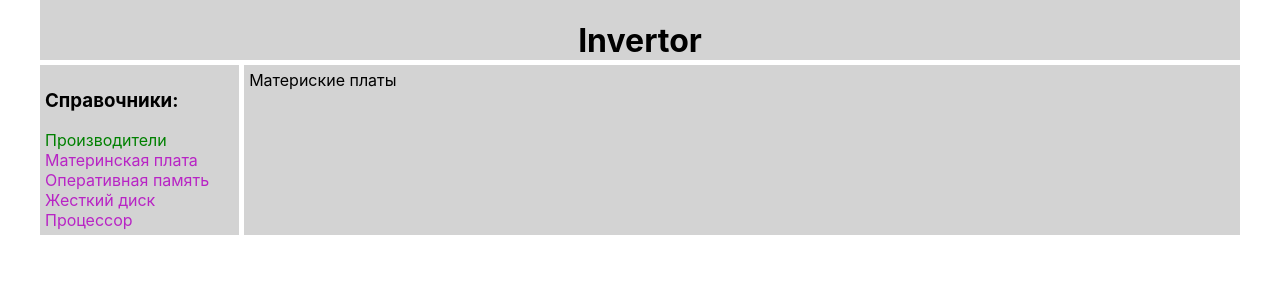
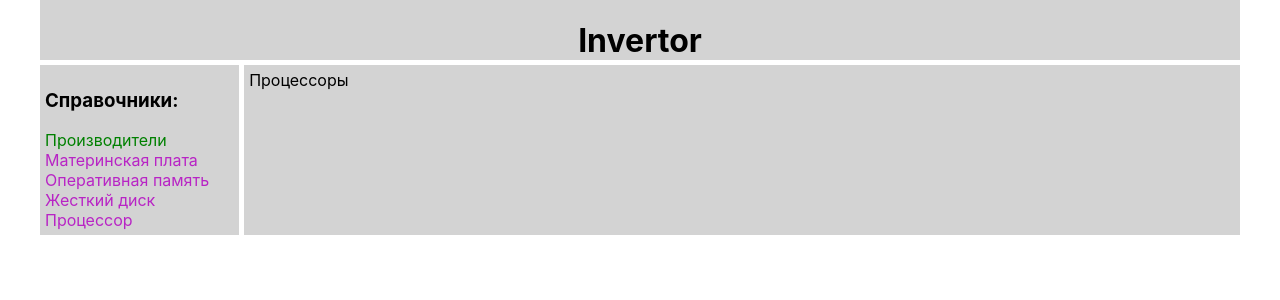
Before and after one commit to andropovdv/r_invert, a React (Create React App) app: page /cpus in a window 1280 px wide. Shown: the top 300 px of the page. Built offline with nearby package versions, Linux system fonts and the light colour scheme.

Commit message:
Добавил машрутизацию (routr, browser-route), прописал заглушки (урок 19)

```diff
--- a/package.json
+++ b/package.json
@@ -8,6 +8,7 @@
     "@testing-library/user-event": "^7.2.1",
     "react": "^16.13.1",
     "react-dom": "^16.13.1",
+    "react-router-dom": "^5.2.0",
     "react-scripts": "3.4.3"
   },
   "scripts": {
--- a/src/App.js
+++ b/src/App.js
@@ -1,20 +1,29 @@
 import React from 'react';
+import { BrowserRouter, Route } from 'react-router-dom';
 import './App.css';
 import Header from './componets/Header/Header';
-import MBoard from './componets/MBoards/MBoards';
+import MBoards from './componets/MBoards/MBoards';
 import Navbar from './componets/Navbar/Navbar';
-//import Record from './componets/Record/Record';
+import Record from './componets/Record/Record';
+import Rams from './componets/Rams/Rams';
+import Hdds from './componets/Hdds/Hdds';
+import Cpus from './componets/Cpus/Cpus';
 
 const App = () => {
   return (
-    <div className='app-wrapper'>
-      <Header />
-      <Navbar />
-      <div className='app-wrapper-content'>
-        {/* <Record /> */}
-        <MBoard />
+    <BrowserRouter>
+      <div className='app-wrapper'>
+        <Header />
+        <Navbar />
+        <div className='app-wrapper-content'>
+          <Route path='/record' component={Record} />
+          <Route path='/mboards' component={MBoards} />
+          <Route path='/rams' component={Rams} />
+          <Route path='/hdds' component={Hdds} />
+          <Route path='/cpus' component={Cpus} />
+        </div>
       </div>
-    </div>
+    </BrowserRouter>
   );
 }
 
--- /dev/null
+++ b/src/componets/Cpus/Cpus.jsx
@@ -0,0 +1,10 @@
+import React from 'react';
+//import s from './Cpus.module.css';
+
+const Cpus = (props) => {
+    return (
+        <div>Процессоры</div>
+    )
+}
+
+export default Cpus;
--- /dev/null
+++ b/src/componets/Hdds/Hdds.jsx
@@ -0,0 +1,10 @@
+import React from 'react';
+//import s from './Hdds.module.css';
+
+const Hdds = (props) => {
+    return (
+        <div>Жесткие диски</div>
+    )
+}
+
+export default Hdds;
--- a/src/componets/MBoards/MBoards.jsx
+++ b/src/componets/MBoards/MBoards.jsx
@@ -1,10 +1,10 @@
 import React from 'react';
 //import s from './MBoards.module.css';
 
-const MBoard = (props) => {
+const MBoards = (props) => {
     return (
-        <div>Материские платы</div>
+        <div>Материнские платы</div>
     )
 }
 
-export default MBoard;
+export default MBoards;
--- a/src/componets/Navbar/Navbar.jsx
+++ b/src/componets/Navbar/Navbar.jsx
@@ -8,19 +8,19 @@ const Navbar = () => {
                 <h3>Справочники:</h3>
             </div>
             <div className={`${s.item} ${s.active}`}>
-                <a href=" #top " >Производители</a>
+                <a href="/Record">Производители</a>
             </div>
             <div className={s.item}>
-                <a href="#top">Материнская плата</a>
+                <a href="/MBoards">Материнская плата</a>
             </div>
             <div className={s.item}>
-                <a href="#top">Оперативная память</a>
+                <a href="/Rams">Оперативная память</a>
             </div>
             <div className={s.item}>
-                <a href="#top">Жесткий диск</a>
+                <a href="/Hdds">Жесткий диск</a>
             </div>
             <div className={s.item}>
-                <a href="#top">Процессор</a>
+                <a href="/Cpus">Процессор</a>
             </div>
         </nav>
     )
--- /dev/null
+++ b/src/componets/Rams/Rams.jsx
@@ -0,0 +1,10 @@
+import React from 'react';
+//import s from './Rams.module.css';
+
+const Rams = (props) => {
+    return (
+        <div>Оперативная память</div>
+    )
+}
+
+export default Rams;
```
Also changed, not shown: src/componets/Cpus/Cpus.module.css (added), src/componets/Hdds/Hdds.module.css (added), src/componets/Rams/Rams.module.css (added), 1 other file (tests, documents, lock files or other folders).
